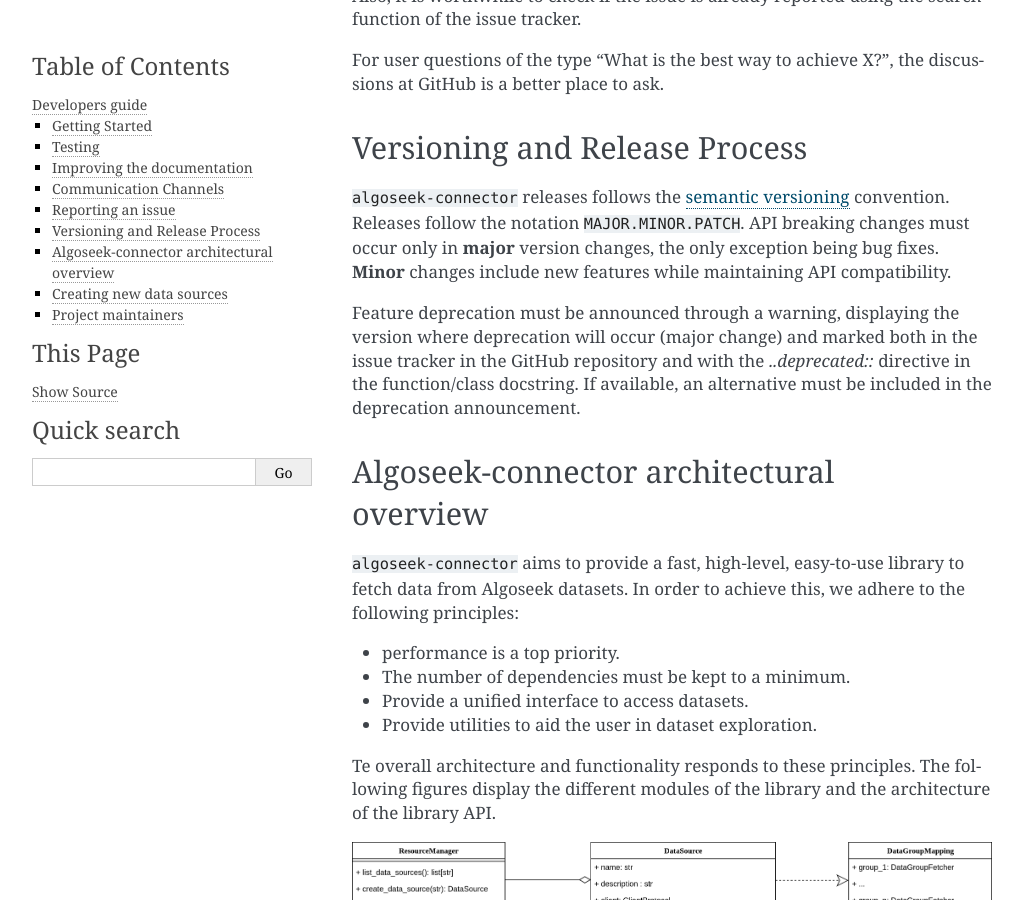
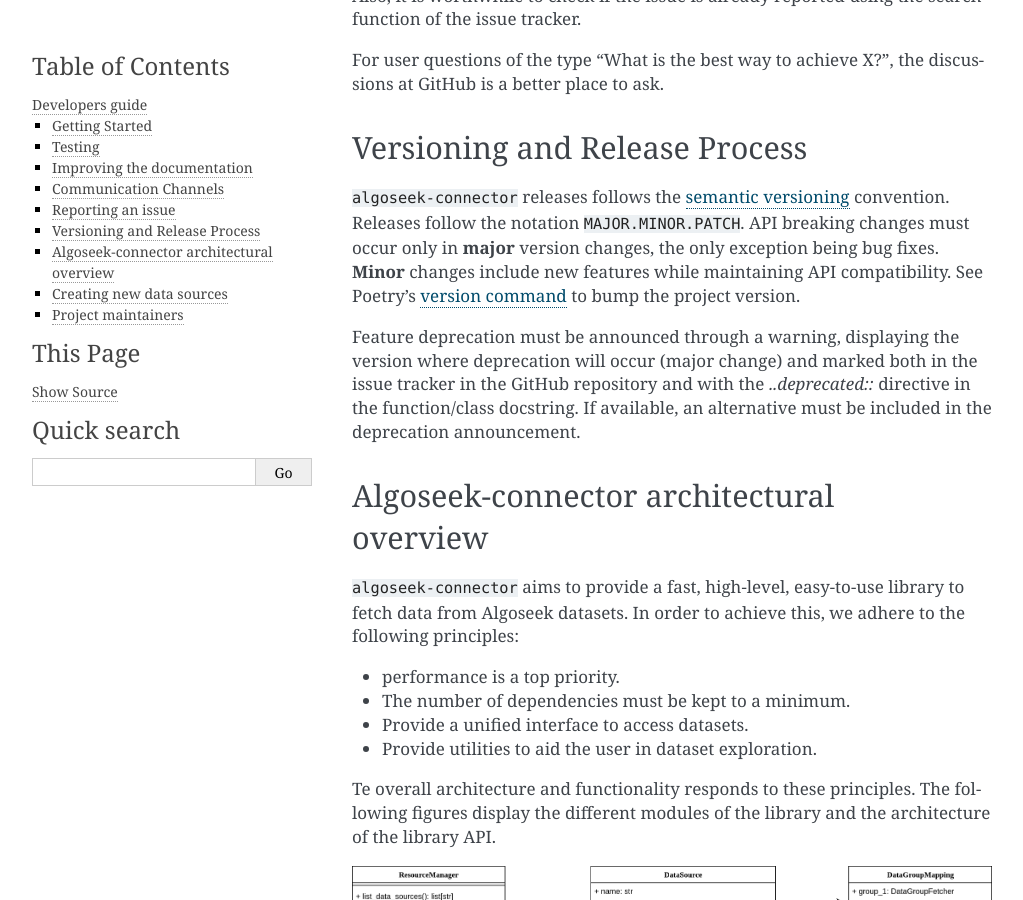
Before and after one commit to algoseekgit/algoseek-connector, a Sphinx documentation site: the page built from docs/developers.rst, in a window 1280 px wide and 900 px high, scrolled down 2614 px. Shown: the whole window, without its empty margins (118-1141 px from the left). Built offline with Sphinx 7.4.7, drawn with Linux system fonts in a browser that asks for light colours.

Commit message:
docs: Add link to poetry version command.

```diff
--- a/docs/developers.rst
+++ b/docs/developers.rst
@@ -152,6 +152,8 @@
 notation ``MAJOR.MINOR.PATCH``. API breaking changes must occur only in
 **major** version changes, the only exception being bug fixes. **Minor** changes
 include new features while maintaining API compatibility.
+See Poetry's `version command <https://python-poetry.org/docs/cli/#version>`_
+to bump the project version.
 
 Feature deprecation must be announced through a warning, displaying the version
 where deprecation will occur (major change) and marked both in the issue
```
